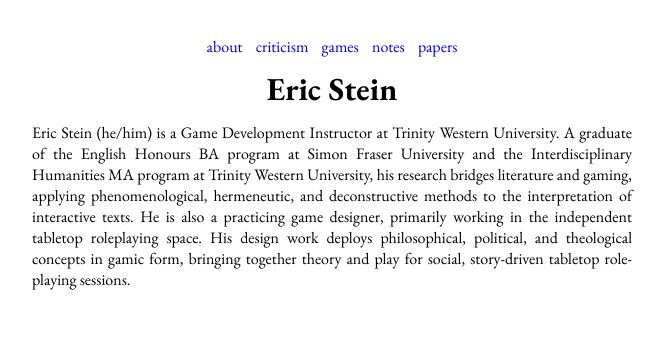
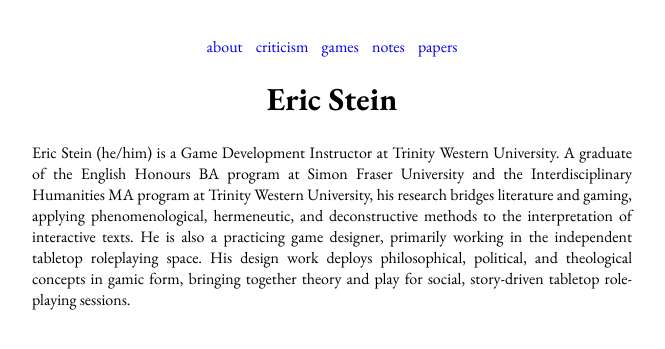
Before and after one commit to steinea/steinea.github.io, a Jekyll site: the page built from index.html, in a window 1280 px wide. Shown: the top 349 px of the page, without its empty margins (308-973 px from the left). Built offline with Jekyll 4.4.1, drawn with Linux system fonts in a browser that asks for light colours.

Commit message:
Revert "Testing <h1> line-height code"
This reverts commit d9fae7f1ae0a8eb794eec72a296a393f56eee4ec.

```diff
--- a/css/styles.css
+++ b/css/styles.css
@@ -29,7 +29,6 @@ a {
 
 h1 {
   text-align: center;
-  line-height: 0.7em;
 }
 
 h2 {
```
